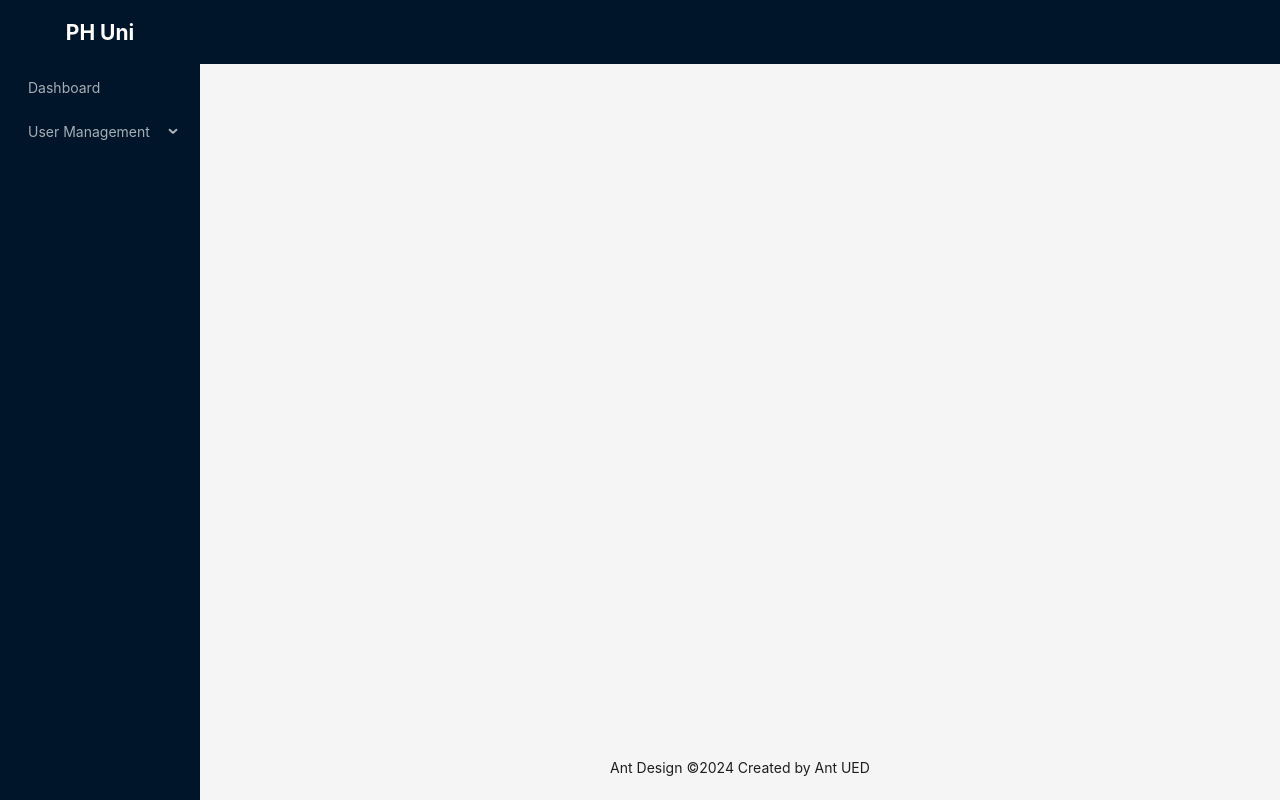
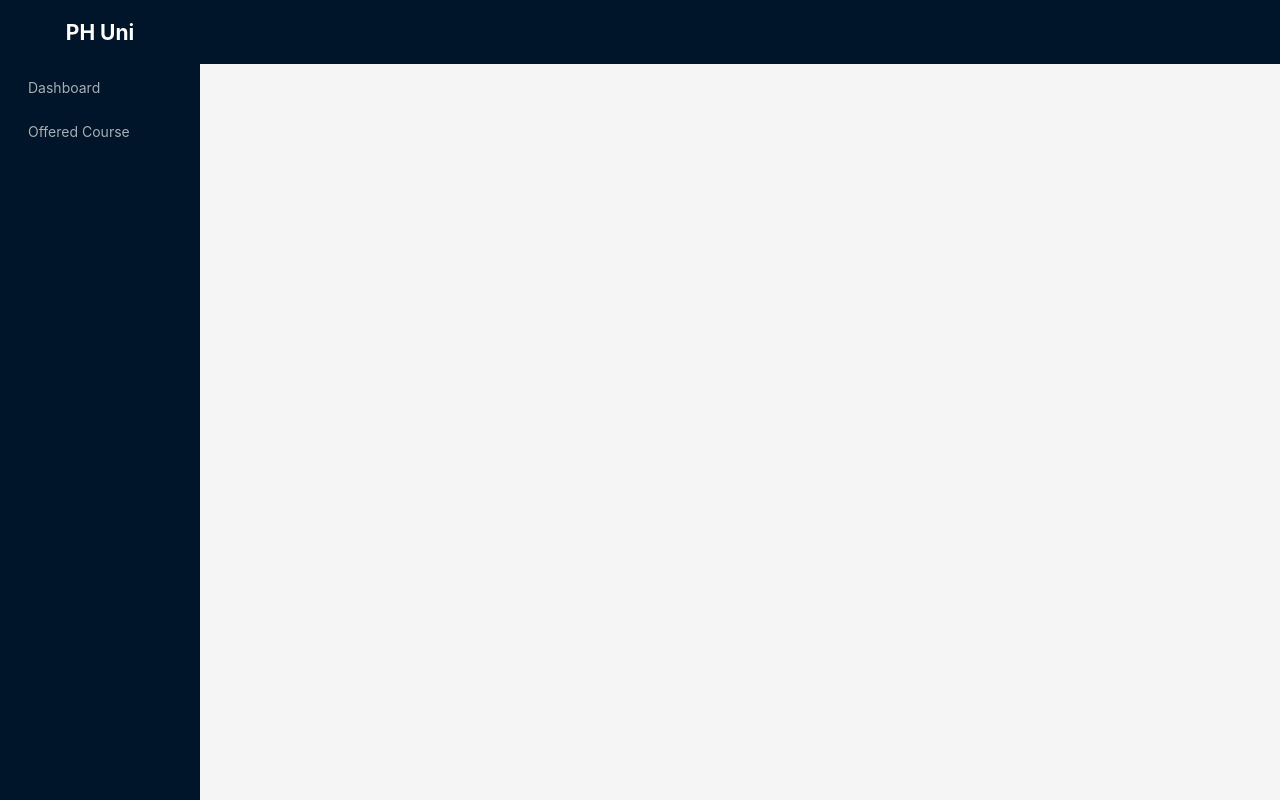
Before and after one commit to shahehsan2002/PH-client, a React (Vite) app: page /admin in a window 1280 px wide. Built offline with nearby package versions, Linux system fonts and the light colour scheme.

Commit message:
render sidebar based on role

```diff
--- a/src/components/layout/MainLayout.tsx
+++ b/src/components/layout/MainLayout.tsx
@@ -6,6 +6,7 @@
   VideoCameraOutlined,
 } from "@ant-design/icons";
 import { NavLink, Outlet } from "react-router-dom";
+import Sidebar from "./Sidebar";
 
 const { Header, Content, Footer, Sider } = Layout;
 
@@ -37,35 +38,7 @@
 const MainLayout = () => {
   return (
     <Layout style={{ height: "100vh" }}>
-      <Sider
-        breakpoint="lg"
-        collapsedWidth="0"
-        onBreakpoint={(broken) => {
-          console.log(broken);
-        }}
-        onCollapse={(collapsed, type) => {
-          console.log(collapsed, type);
-        }}
-      >
-        <div
-          style={{
-            color: "white",
-            textAlign: "center",
-            height: "4rem",
-            display: "flex",
-            justifyContent: "center",
-            alignItems: "center",
-          }}
-        >
-          <h1>PH Uni</h1>
-        </div>
-        <Menu
-          theme="dark"
-          mode="inline"
-          defaultSelectedKeys={["4"]}
-          items={items}
-        />
-      </Sider>
+      <Sidebar/>
       <Layout>
         <Header style={{ padding: 0 }} />
         <Content style={{ margin: "24px 16px 0" }}>
@@ -78,9 +51,6 @@
             <Outlet />
           </div>
         </Content>
-        <Footer style={{ textAlign: "center" }}>
-          Ant Design ©{new Date().getFullYear()} Created by Ant UED
-        </Footer>
       </Layout>
     </Layout>
   );
--- /dev/null
+++ b/src/components/layout/Sidebar.tsx
@@ -0,0 +1,58 @@
+import { Layout, Menu } from "antd";
+import { sidebarItemsGenerator } from "../../utils/sidebarGenerator";
+import { adminPaths } from "../../routes/adminRoutes";
+import { facultyPaths } from "../../routes/faculty.routes";
+import { studentPaths } from "../../routes/student.routes";
+
+const { Sider } = Layout;
+
+const userRole = {
+  ADMIN: "admin",
+  FACULTY: "faculty",
+  STUDENT: "student",
+};
+
+const Sidebar = () => {
+  const role = "student"; // Replace with actual logic to determine the user role
+  let sidebarItems;
+
+  switch (role) {
+    case userRole.ADMIN:
+      sidebarItems = sidebarItemsGenerator(adminPaths, userRole.ADMIN);
+      break;
+    case userRole.FACULTY:
+      sidebarItems = sidebarItemsGenerator(facultyPaths, userRole.FACULTY);
+      break;
+    case userRole.STUDENT:
+      sidebarItems = sidebarItemsGenerator(studentPaths, userRole.STUDENT);
+      break;
+    default:
+      sidebarItems = [];
+      break;
+  }
+
+  return (
+    <Sider breakpoint="lg" collapsedWidth="0">
+      <div
+        style={{
+          color: "white",
+          textAlign: "center",
+          height: "4rem",
+          display: "flex",
+          justifyContent: "center",
+          alignItems: "center",
+        }}
+      >
+        <h1>PH Uni</h1>
+      </div>
+      <Menu
+        theme="dark"
+        mode="inline"
+        defaultSelectedKeys={["4"]}
+        items={sidebarItems}
+      />
+    </Sider>
+  );
+};
+
+export default Sidebar;
--- a/src/routes/adminRoutes.tsx
+++ b/src/routes/adminRoutes.tsx
@@ -1,78 +1,65 @@
-import { ReactNode } from 'react';
-import AdminDashboard from '../pages/admin/AdminDashboard';
-import CreateAdmin from '../pages/admin/CreateAdmin';
-import CreateFaculty from '../pages/admin/CreateFaculty';
-import CreateStudent from '../pages/admin/CreateStudent';
-import { NavLink } from 'react-router-dom';
-
-type TRoute = {
-  path: string;
-  element: ReactNode;
-};
-
-type TSidebarItem = {
-  key: string;
-  label: ReactNode;
-  children?: TSidebarItem[];
-};
+import AdminDashboard from "../pages/admin/AdminDashboard";
+import CreateAdmin from "../pages/admin/CreateAdmin";
+import CreateFaculty from "../pages/admin/CreateFaculty";
+import CreateStudent from "../pages/admin/CreateStudent";
 
 export const adminPaths = [
   {
-    name: 'Dashboard',
-    path: 'dashboard',
+    name: "Dashboard",
+    path: "dashboard",
     element: <AdminDashboard />,
   },
   {
-    name: 'User Management',
+    name: "User Management",
     children: [
       {
-        name: 'Create Admin',
-        path: 'create-admin',
+        name: "Create Admin",
+        path: "create-admin",
         element: <CreateAdmin />,
       },
       {
-        name: 'Create Faculty',
-        path: 'create-faculty',
+        name: "Create Faculty",
+        path: "create-faculty",
         element: <CreateFaculty />,
       },
       {
-        name: 'Create Student',
-        path: 'create-student',
+        name: "Create Student",
+        path: "create-student",
         element: <CreateStudent />,
       },
       {
-        name: 'Create Member',
-        path: 'create-member',
+        name: "Create Member",
+        path: "create-member",
         element: <CreateStudent />,
       },
     ],
   },
 ];
 
-export const adminSidebarItems = adminPaths.reduce(
-  (acc: TSidebarItem[], item) => {
-    if (item.path && item.name) {
-      acc.push({
-        key: item.name,
-        label: <NavLink to={`/admin/${item.path}`}>{item.name}</NavLink>,
-      });
-    }
+// export const adminSidebarItems = adminPaths.reduce(
+//   (acc: TSidebarItem[], item) => {
+//     if (item.path && item.name) {
+//       acc.push({
+//         key: item.name,
+//         label: <NavLink to={`/admin/${item.path}`}>{item.name}</NavLink>,
+//       });
+//     }
 
-    if (item.children) {
-      acc.push({
-        key: item.name,
-        label: item.name,
-        children: item.children.map((child) => ({
-          key: child.name,
-          label: <NavLink to={`/admin/${child.path}`}>{child.name}</NavLink>,
-        })),
-      });
-    }
+//     if (item.children) {
+//       acc.push({
+//         key: item.name,
+//         label: item.name,
+//         children: item.children.map((child) => ({
+//           key: child.name,
+//           label: <NavLink to={`/admin/${child.path}`}>{child.name}</NavLink>,
+//         })),
+//       });
+//     }
 
-    return acc;
-  },
-  []
-);
+//     return acc;
+//   },
+//   []
+// );
 
 //* Programatical way
 
--- a/src/routes/routes.tsx
+++ b/src/routes/routes.tsx
@@ -3,6 +3,8 @@
 import Login from "../pages/Login";
 import Register from "../pages/Register";
 import { routeGenerator } from "../utils/routesGenerator";
+import { facultyPaths } from "./faculty.routes";
+import { studentPaths } from "./student.routes";
 import { adminPaths } from "./adminRoutes";
 
 const router = createBrowserRouter([
@@ -19,12 +21,12 @@
     {
         path:'/faculty',
         element:<App/>,
-        children:routeGenerator(adminPaths)
+        children:routeGenerator(facultyPaths)
     },
     {
         path:'/student',
         element:<App/>,
-        children:routeGenerator(adminPaths)
+        children:routeGenerator(studentPaths)
     },
     {
         path:'/login',
--- /dev/null
+++ b/src/types/index.ts
@@ -0,0 +1 @@
+export * from "./sidebar.type"
--- /dev/null
+++ b/src/utils/sidebarGenerator.tsx
@@ -0,0 +1,31 @@
+import { NavLink } from "react-router-dom";
+import { TSidebarItem, TUserPath } from "../types";
+
+export const sidebarItemsGenerator = (items:TUserPath[],role) =>{
+     const sidebarItems = items.reduce(
+        (acc: TSidebarItem[], item) => {
+          if (item.path && item.name) {
+            acc.push({
+              key: item.name,
+              label: <NavLink to={`/${role}/${item.path}`}>{item.name}</NavLink>,
+            });
+          }
+
+          if (item.children) {
+            acc.push({
+              key: item.name,
+              label: item.name,
+              children: item.children.map((child) => ({
+                key: child.name,
+                label: <NavLink to={`/admin/${child.path}`}>{child.name}</NavLink>,
+              })),
+            });
+          }
+
+          return acc;
+        },
+        []
+      );
+
+      return sidebarItems;
+}
```
Also changed, not shown: src/types/sidebar.type.ts (added, +20 -0 lines), src/utils/routesGenerator.ts (+3 -11 lines).
